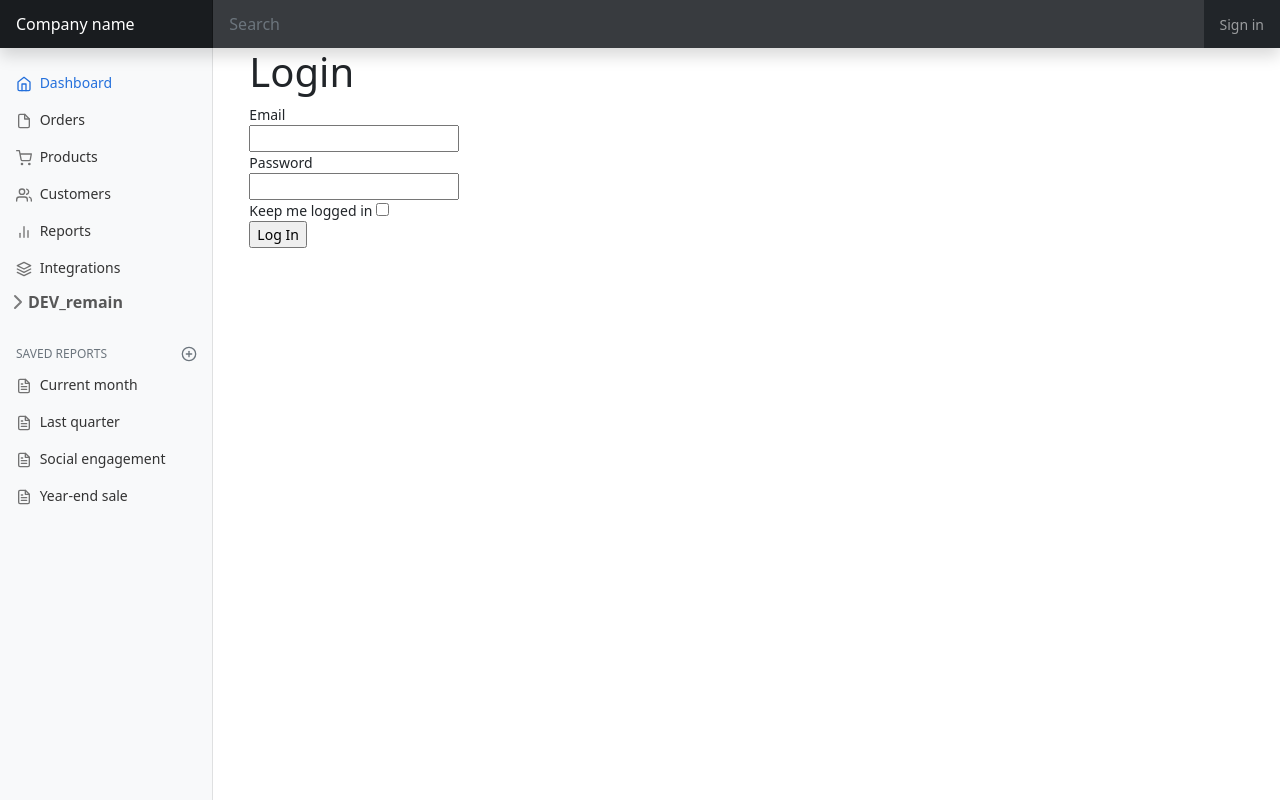
After one commit to Allen15763/Data_demo, a Flask app: page /auth/login in a window 1280 px wide. The commit adds this page. Run offline with Flask 2, Linux system fonts and the light colour scheme; some libraries are stand-ins or nearby versions.

Commit message:
added auth module into blueprint for Login function. SQLAlchemy query MSSQL test and shows result in index. BUG:can't import bootstrap/wtf.html, NotFound.

```diff
--- a/app/auth/__init__.py
+++ b/app/auth/__init__.py
@@ -0,0 +1,5 @@
+from flask import Blueprint
+
+auth = Blueprint('auth', __name__)
+
+from . import views
--- /dev/null
+++ b/app/auth/forms.py
@@ -0,0 +1,68 @@
+from flask_wtf import FlaskForm
+from wtforms import StringField, PasswordField, BooleanField, SubmitField
+from wtforms.validators import DataRequired, Length, Email, Regexp, EqualTo
+from wtforms import ValidationError
+from ..models import User
+
+
+class LoginForm(FlaskForm):
+    email = StringField('Email', validators=[DataRequired(), Length(1, 64),
+                                             Email()])
+    password = PasswordField('Password', validators=[DataRequired()])
+    remember_me = BooleanField('Keep me logged in')
+    submit = SubmitField('Log In')
+
+
+class RegistrationForm(FlaskForm):
+    email = StringField('Email', validators=[DataRequired(), Length(1, 64),
+                                             Email()])
+    username = StringField('Username', validators=[
+        DataRequired(), Length(1, 64),
+        Regexp('^[A-Za-z][A-Za-z0-9_.]*$', 0,
+               'Usernames must have only letters, numbers, dots or '
+               'underscores')])
+    password = PasswordField('Password', validators=[
+        DataRequired(), EqualTo('password2', message='Passwords must match.')])
+    password2 = PasswordField('Confirm password', validators=[DataRequired()])
+    submit = SubmitField('Register')
+
+    def validate_email(self, field):
+        if User.query.filter_by(email=field.data.lower()).first():
+            raise ValidationError('Email already registered.')
+
+    def validate_username(self, field):
+        if User.query.filter_by(username=field.data).first():
+            raise ValidationError('Username already in use.')
+
+
+class ChangePasswordForm(FlaskForm):
+    old_password = PasswordField('Old password', validators=[DataRequired()])
+    password = PasswordField('New password', validators=[
+        DataRequired(), EqualTo('password2', message='Passwords must match.')])
+    password2 = PasswordField('Confirm new password',
+                              validators=[DataRequired()])
+    submit = SubmitField('Update Password')
+
+
+class PasswordResetRequestForm(FlaskForm):
+    email = StringField('Email', validators=[DataRequired(), Length(1, 64),
+                                             Email()])
+    submit = SubmitField('Reset Password')
+
+
+class PasswordResetForm(FlaskForm):
+    password = PasswordField('New Password', validators=[
+        DataRequired(), EqualTo('password2', message='Passwords must match')])
+    password2 = PasswordField('Confirm password', validators=[DataRequired()])
+    submit = SubmitField('Reset Password')
+
+
+class ChangeEmailForm(FlaskForm):
+    email = StringField('New Email', validators=[DataRequired(), Length(1, 64),
+                                                 Email()])
+    password = PasswordField('Password', validators=[DataRequired()])
+    submit = SubmitField('Update Email Address')
+
+    def validate_email(self, field):
+        if User.query.filter_by(email=field.data.lower()).first():
+            raise ValidationError('Email already registered.')
--- /dev/null
+++ b/app/auth/views.py
@@ -0,0 +1,169 @@
+from flask import render_template, redirect, request, url_for, flash
+from flask_login import login_user, logout_user, login_required, \
+    current_user
+from . import auth
+from .. import db
+from ..models import User
+from ..email import send_email
+from .forms import LoginForm, RegistrationForm, ChangePasswordForm,\
+    PasswordResetRequestForm, PasswordResetForm, ChangeEmailForm
+
+
+# @auth.before_app_request
+# def before_request():
+#     if current_user.is_authenticated:
+#         current_user.ping()
+#         if not current_user.confirmed \
+#                 and request.endpoint \
+#                 and request.blueprint != 'auth' \
+#                 and request.endpoint != 'static':
+#             return redirect(url_for('auth.unconfirmed'))
+#
+#
+# @auth.route('/unconfirmed')
+# def unconfirmed():
+#     if current_user.is_anonymous or current_user.confirmed:
+#         return redirect(url_for('main.index'))
+#     return render_template('auth/unconfirmed.html')
+
+
+@auth.route('/login', methods=['GET', 'POST'])
+def login():
+    form = LoginForm()
+    if form.validate_on_submit():
+        user = User.query.filter_by(email=form.email.data.lower()).first()
+        if user is not None and user.verify_password(form.password.data):
+            login_user(user, form.remember_me.data)
+            next = request.args.get('next')
+            if next is None or not next.startswith('/'):
+                next = url_for('main.index')
+            return redirect(next)
+        flash('Invalid email or password.')
+    return render_template(r'auth/login.html', form=form)
+
+
+@auth.route('/logout')
+@login_required
+def logout():
+    logout_user()
+    flash('You have been logged out.')
+    return redirect(url_for('main.index'))
+
+
+# @auth.route('/register', methods=['GET', 'POST'])
+# def register():
+#     form = RegistrationForm()
+#     if form.validate_on_submit():
+#         user = User(email=form.email.data.lower(),
+#                     username=form.username.data,
+#                     password=form.password.data)
+#         db.session.add(user)
+#         db.session.commit()
+#         token = user.generate_confirmation_token()
+#         send_email(user.email, 'Confirm Your Account',
+#                    'auth/email/confirm', user=user, token=token)
+#         flash('A confirmation email has been sent to you by email.')
+#         return redirect(url_for('auth.login'))
+#     return render_template('auth/register.html', form=form)
+#
+#
+# @auth.route('/confirm/<token>')
+# @login_required
+# def confirm(token):
+#     if current_user.confirmed:
+#         return redirect(url_for('main.index'))
+#     if current_user.confirm(token):
+#         db.session.commit()
+#         flash('You have confirmed your account. Thanks!')
+#     else:
+#         flash('The confirmation link is invalid or has expired.')
+#     return redirect(url_for('main.index'))
+#
+#
+# @auth.route('/confirm')
+# @login_required
+# def resend_confirmation():
+#     token = current_user.generate_confirmation_token()
+#     send_email(current_user.email, 'Confirm Your Account',
+#                'auth/email/confirm', user=current_user, token=token)
+#     flash('A new confirmation email has been sent to you by email.')
+#     return redirect(url_for('main.index'))
+#
+#
+# @auth.route('/change-password', methods=['GET', 'POST'])
+# @login_required
+# def change_password():
+#     form = ChangePasswordForm()
+#     if form.validate_on_submit():
+#         if current_user.verify_password(form.old_password.data):
+#             current_user.password = form.password.data
+#             db.session.add(current_user)
+#             db.session.commit()
+#             flash('Your password has been updated.')
+#             return redirect(url_for('main.index'))
+#         else:
+#             flash('Invalid password.')
+#     return render_template("auth/change_password.html", form=form)
+#
+#
+# @auth.route('/reset', methods=['GET', 'POST'])
+# def password_reset_request():
+#     if not current_user.is_anonymous:
+#         return redirect(url_for('main.index'))
+#     form = PasswordResetRequestForm()
+#     if form.validate_on_submit():
+#         user = User.query.filter_by(email=form.email.data.lower()).first()
+#         if user:
+#             token = user.generate_reset_token()
+#             send_email(user.email, 'Reset Your Password',
+#                        'auth/email/reset_password',
+#                        user=user, token=token)
+#         flash('An email with instructions to reset your password has been '
+#               'sent to you.')
+#         return redirect(url_for('auth.login'))
+#     return render_template('auth/reset_password.html', form=form)
+#
+#
+# @auth.route('/reset/<token>', methods=['GET', 'POST'])
+# def password_reset(token):
+#     if not current_user.is_anonymous:
+#         return redirect(url_for('main.index'))
+#     form = PasswordResetForm()
+#     if form.validate_on_submit():
+#         if User.reset_password(token, form.password.data):
+#             db.session.commit()
+#             flash('Your password has been updated.')
+#             return redirect(url_for('auth.login'))
+#         else:
+#             return redirect(url_for('main.index'))
+#     return render_template('auth/reset_password.html', form=form)
+#
+#
+# @auth.route('/change_email', methods=['GET', 'POST'])
+# @login_required
+# def change_email_request():
+#     form = ChangeEmailForm()
+#     if form.validate_on_submit():
+#         if current_user.verify_password(form.password.data):
+#             new_email = form.email.data.lower()
+#             token = current_user.generate_email_change_token(new_email)
+#             send_email(new_email, 'Confirm your email address',
+#                        'auth/email/change_email',
+#                        user=current_user, token=token)
+#             flash('An email with instructions to confirm your new email '
+#                   'address has been sent to you.')
+#             return redirect(url_for('main.index'))
+#         else:
+#             flash('Invalid email or password.')
+#     return render_template("auth/change_email.html", form=form)
+#
+#
+# @auth.route('/change_email/<token>')
+# @login_required
+# def change_email(token):
+#     if current_user.change_email(token):
+#         db.session.commit()
+#         flash('Your email address has been updated.')
+#     else:
+#         flash('Invalid request.')
+#     return redirect(url_for('main.index'))
--- /dev/null
+++ b/app/templates/auth/login.html
@@ -0,0 +1,25 @@
+{% extends "base.html" %}
+
+
+{% block title %}Data demo - Login{% endblock %}
+
+{% block page_content %}
+<div class="page-header">
+    <h1>Login</h1>
+</div>
+<div class="col-md-4">
+    <form method="POST", enctype="multipart/form-data", class="form-group">
+        {{ form.csrf_token }}
+        {{ form.email.label }}</br>
+        {{ form.email }} </br>
+        {{ form.password.label }}</br>
+        {{ form.password }} </br>
+        {{ form.remember_me.label }}
+        {{ form.remember_me }}</br>
+        {{ form.submit }}
+    </form>
+
+    <br>
+
+</div>
+{% endblock %}
--- a/app/templates/base.html
+++ b/app/templates/base.html
@@ -77,14 +77,14 @@
   <body>
 
 <header class="navbar navbar-dark sticky-top bg-dark flex-md-nowrap p-0 shadow">
-  <a class="navbar-brand col-md-3 col-lg-2 me-0 px-3 fs-6" href="#">Company name</a>
+  <a class="navbar-brand col-md-3 col-lg-2 me-0 px-3 fs-6" href="{{ url_for('main.index') }}">Company name</a>
   <button class="navbar-toggler position-absolute d-md-none collapsed" type="button" data-bs-toggle="collapse" data-bs-target="#sidebarMenu" aria-controls="sidebarMenu" aria-expanded="false" aria-label="Toggle navigation">
     <span class="navbar-toggler-icon"></span>
   </button>
   <input class="form-control form-control-dark w-100 rounded-0 border-0" type="text" placeholder="Search" aria-label="Search">
   <div class="navbar-nav">
     <div class="nav-item text-nowrap">
-      <a class="nav-link px-3" href="#">Sign out</a>
+      <a class="nav-link px-3" href="{{ url_for('auth.login') }}">Sign in</a>
     </div>
   </div>
 </header>
--- a/app/templates/index.html
+++ b/app/templates/index.html
@@ -3,5 +3,10 @@
 <div>
   {% block page_content %}
   <h1>Q_Q</h1>
+  {% for i in  data  %}
+  <div>
+    {{ i }} </br>
+  </div>
+  {% endfor %}
   {% endblock %}
 </div>
--- a/run.py
+++ b/run.py
@@ -7,13 +7,20 @@ if os.environ.get('FLASK_COVERAGE'):
     COV.start()
 
 
-from app import create_app
+from flask_migrate import Migrate, upgrade
+from app import create_app, db
+from app.models import User, Role, Test_data
 
 
 app = create_app(os.getenv('FLASK_CONFIG') or 'default')
+migrate = Migrate(app, db)
 
+
+@app.shell_context_processor
+def make_shell_context(): # 在藍圖中，要在app.py先建立此shell函式才能在殼層進行操作與測試
+    return dict(db=db, User=User, Role=Role, Test_data=Test_data)
 
 
 
 if __name__ =="__main__":
-    app.run(debug=True)
+    app.run(host='0.0.0.0', port=80, debug=True)
```
Also changed, not shown: app/__init__.py (+15 -2 lines), app/email.py (added, +20 -0 lines), app/main/views.py (+5 -2 lines), app/models.py (added, +69 -0 lines), config.py (+4 -4 lines).
